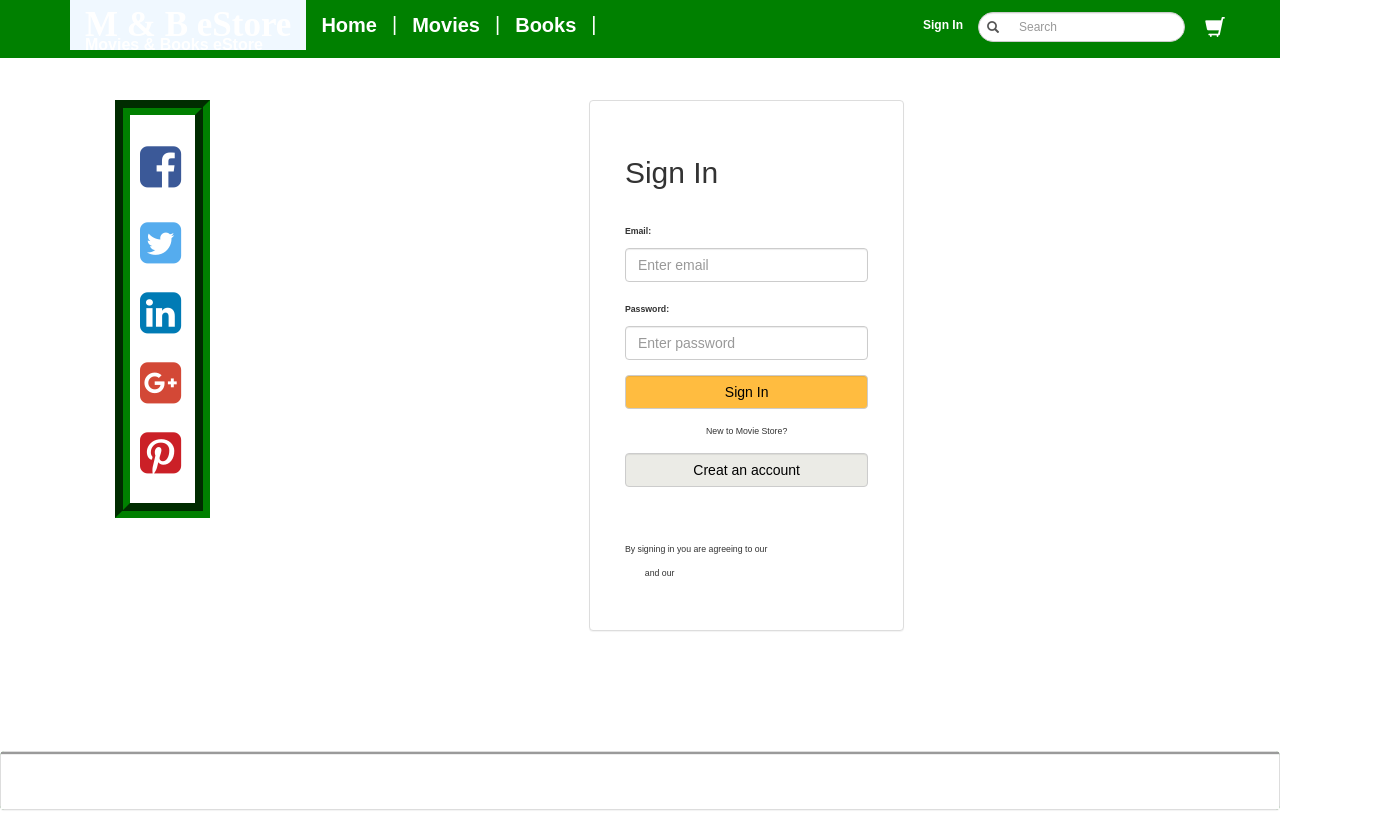
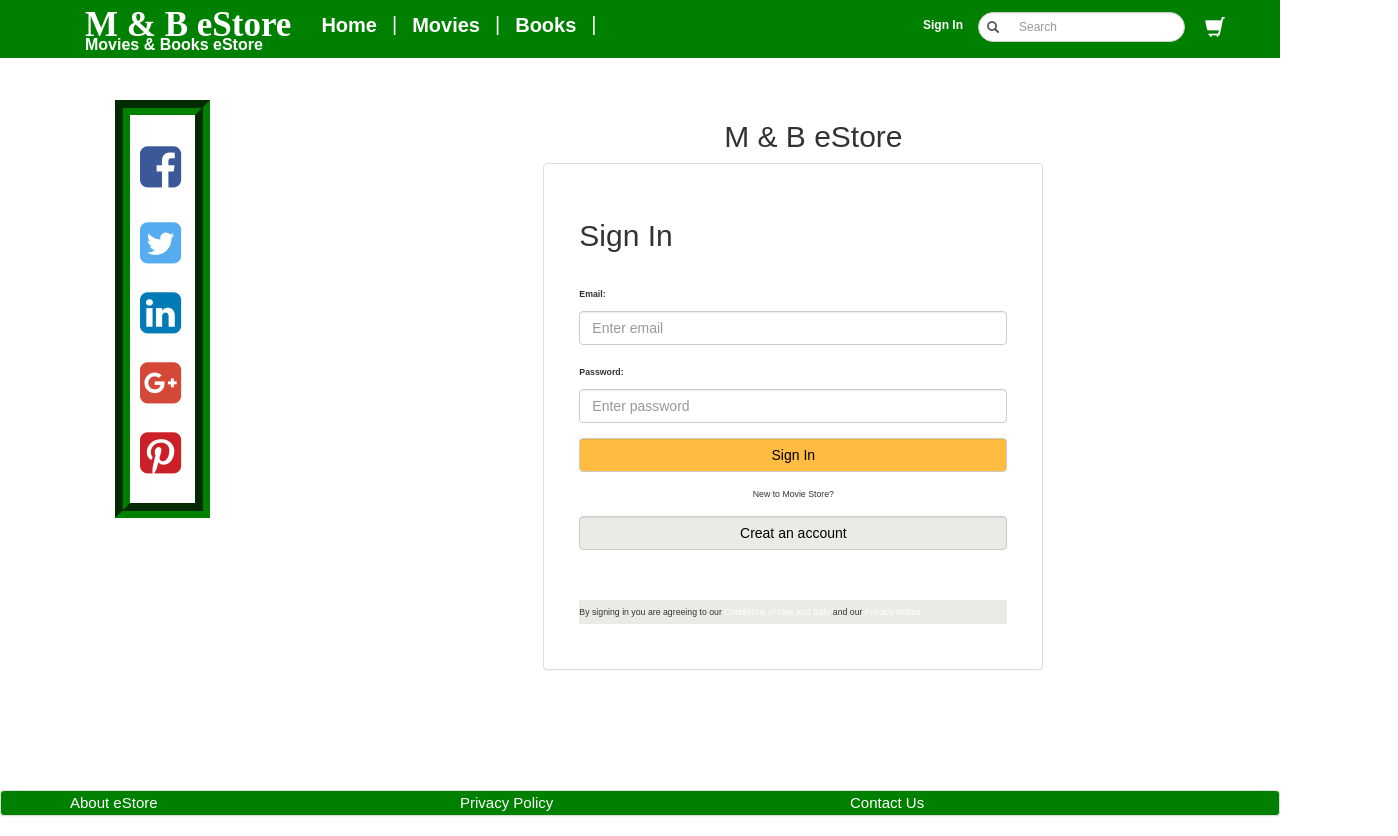
Before and after one commit to AV25242/Angular-Movie-Book-Store, a plain HTML site: page index.html at #!/SignIn in a window 1280 px wide. Shown: the whole page, 1398 px wide, since content can reach past the window. Drawn offline with nearby package versions, Linux system fonts and the light colour scheme; some packages are replaced by stand-ins of ours; a script that the page names is missing.

Commit message:
updated login page

```diff
--- a/templates/login.html
+++ b/templates/login.html
@@ -1,52 +1,9 @@
- <style>
-    /* Remove the navbar's default margin-bottom and rounded borders */
-    .navbar {
-      margin-bottom: 0;
-      border-radius: 0;
-    }
-
-      .navbar-header{background-color: aliceblue;}
-
-    /* Set height of the grid so .sidenav can be 100% (adjust as needed) */
-    .row.content {height: 450px}
-
-    /* Set gray background color and 100% height */
-    .sidenav {
-      padding-top: 20px;
-      background-color: #f1f1f1;
-      height: 100%;
-    }
-
-    /* Set black background color, white text and some padding */
-    footer {
-      background-color:currentColor;
-        border-top-style:groove;
-      color: white;
-      padding: 15px;
-    }
-
-    /* On small screens, set height to 'auto' for sidenav and grid */
-    @media screen and (max-width: 767px) {
-      .sidenav {
-        height: auto;
-        padding: 15px;
-      }
-      .row.content {height:auto;}
-    }
-  </style>
-
-<div class="container-fluid text-center">
-  <div class="row content">
-    <div class="col-sm-4">
-    </div>
-
-    <div class="col-sm-4 col-xs-12" style="display:inline-block;">
-        <div class="panel panel-default" >
-
+<div class="container text-center">
+	<h2>M & B eStore</h2>
+	<div style="padding-left:300px">
+		<div class="panel panel-default" style="width:500px" >
             <div class="panel-body">
-
                 <form role="form" style="padding:20px;">
-
 					<h2 style="float:left;padding-top:0px;">Sign In</h2>
 					<div class="form-group" style="clear:left;">
                         <label for="email" style="float:left; padding-top:20px" >Email:</label>
@@ -63,7 +20,7 @@
 					</div>
 					<input type="button" class="form-control" value="Creat an account" style="background-color: #EBEBE6;color:black;" >
 
-                <div style=" margin-top: 50px;text-align: left;">
+					<div style=" margin-top:50px; text-align:left; background-color:#EBEBE6">
 						<p>By signing in you are agreeing to our <a>Conditions of Use and Sale</a> and our <a>Privacy Notice.</a></p>
 					</div>
 
@@ -74,9 +31,7 @@
         </div>
 
     </div>
-        <div class="col-sm-4 col-xs-12" style="float:left;" >
+
+
 
 </div>
-
-    </div>
-</div>
```
Lines whose indentation alone changed are shown as unchanged.
